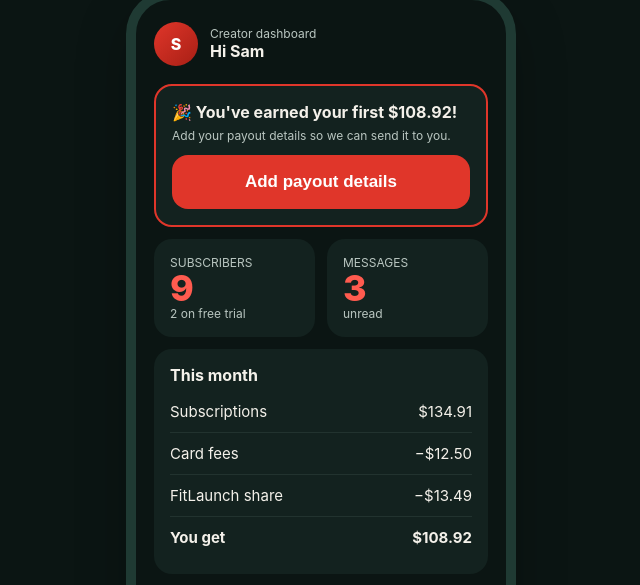
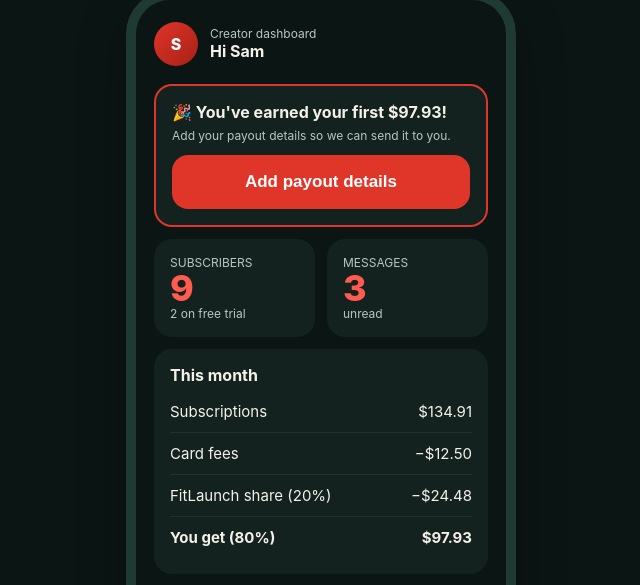
Before and after one commit to UrbanMothPublishing/Borealfrontier, a plain HTML site: page demos/flow/index.html in a window 1280 px wide. Both pictures are taken after a click on the button "3 · Creator dashboard". Shown: the part 211-796 px from the top of the page, without its empty margins (319-959 px from the left). Drawn offline with Linux system fonts and the light colour scheme.

Commit message:
Flow demo: show 80/20 creator payout split on dashboard (#10)
Claude-Session: https://claude.ai/code/session_01BMpxiT9uHwJHWvytdJiiZQ

Co-authored-by: Claude <noreply@anthropic.com>

```diff
--- a/demos/flow/index.html
+++ b/demos/flow/index.html
@@ -493,15 +493,15 @@ Object.assign(VIEWS,{
    <button class="btn ghost" onclick="go({view:'c_dash'})">Go to my dashboard</button>`,
 
  c_dash:()=>`<div class="row" style="margin-bottom:18px"><div class="avatar">${CREATOR.initial}</div><div><p class="small">Creator dashboard</p><h3>Hi ${CREATOR.name}</h3></div></div>
-   ${S.payoutSet?`<div class="ok">✓ <b>Payouts set up.</b> Your next payout of $108.92 arrives December 1.</div>`
-     :`<div class="card" style="border:2px solid ${S.accent}"><h3>🎉 You've earned your first $108.92!</h3><p class="small" style="margin:6px 0 12px">Add your payout details so we can send it to you.</p><button class="btn" style="margin-top:0" onclick="go({view:'c_payout'})">Add payout details</button></div>`}
+   ${S.payoutSet?`<div class="ok">✓ <b>Payouts set up.</b> Your next payout of $97.93 arrives December 1.</div>`
+     :`<div class="card" style="border:2px solid ${S.accent}"><h3>🎉 You've earned your first $97.93!</h3><p class="small" style="margin:6px 0 12px">Add your payout details so we can send it to you.</p><button class="btn" style="margin-top:0" onclick="go({view:'c_payout'})">Add payout details</button></div>`}
    <div class="row" style="gap:12px"><div class="card" style="flex:1"><p class="small">SUBSCRIBERS</p><div class="big" style="font-size:36px">9</div><p class="small">2 on free trial</p></div>
      <div class="card" style="flex:1"><p class="small">MESSAGES</p><div class="big" style="font-size:36px">3</div><p class="small">unread</p></div></div>
    <div class="card"><h3 style="margin-bottom:6px">This month</h3>
      <div class="ex"><span>Subscriptions</span><span>$134.91</span></div>
      <div class="ex"><span>Card fees</span><span>−$12.50</span></div>
-     <div class="ex"><span>FitLaunch share</span><span>−$13.49</span></div>
-     <div class="ex"><span><b>You get</b></span><span><b>$108.92</b></span></div></div>
+     <div class="ex"><span>FitLaunch share (20%)</span><span>−$24.48</span></div>
+     <div class="ex"><span><b>You get (80%)</b></span><span><b>$97.93</b></span></div></div>
    <button class="btn ghost" onclick="go({view:'c_live'})">Share my link again</button>`,
 
  c_payout:()=>`<button class="back" onclick="go({view:'c_dash'})">← Back</button>
```
